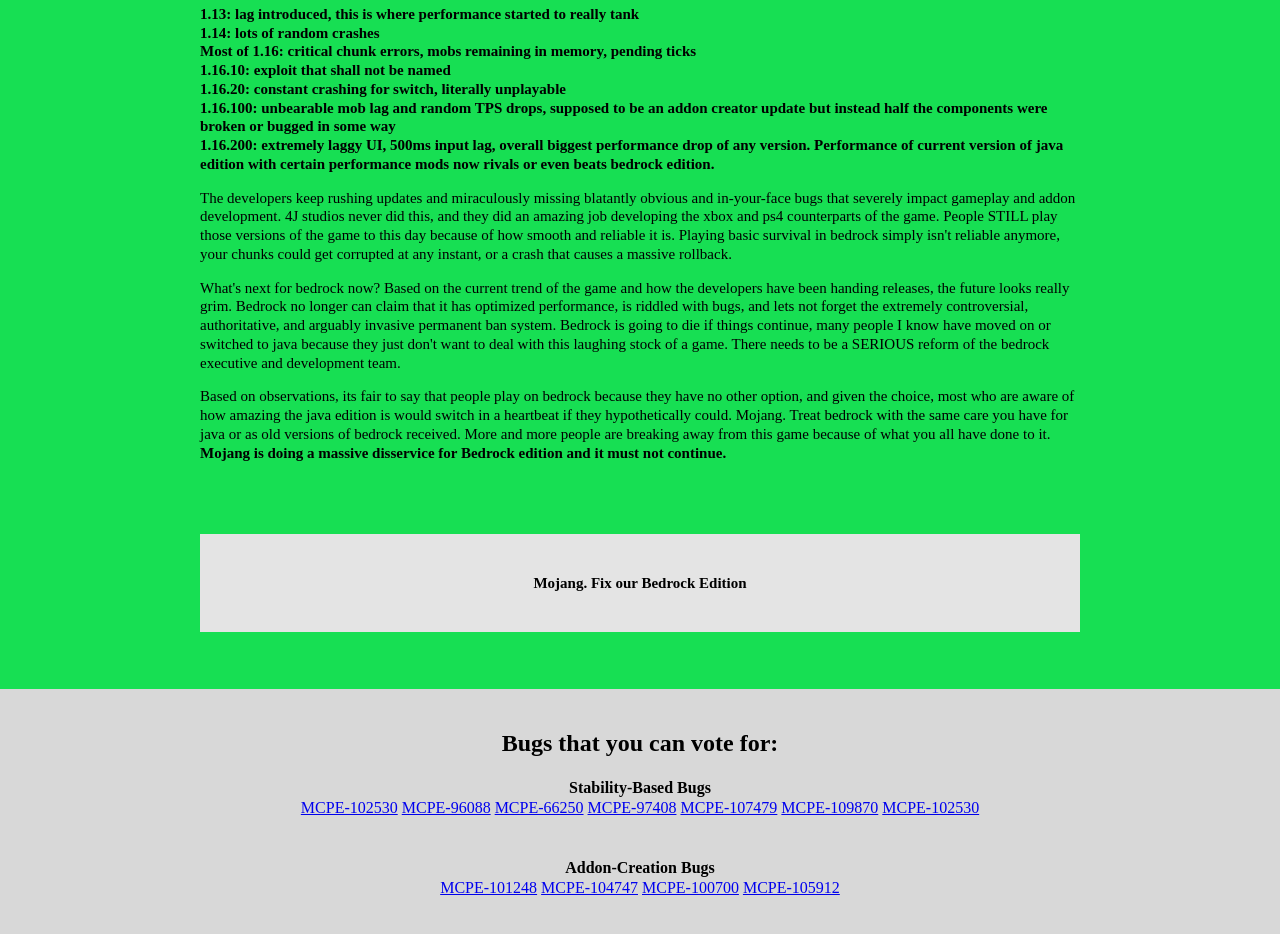
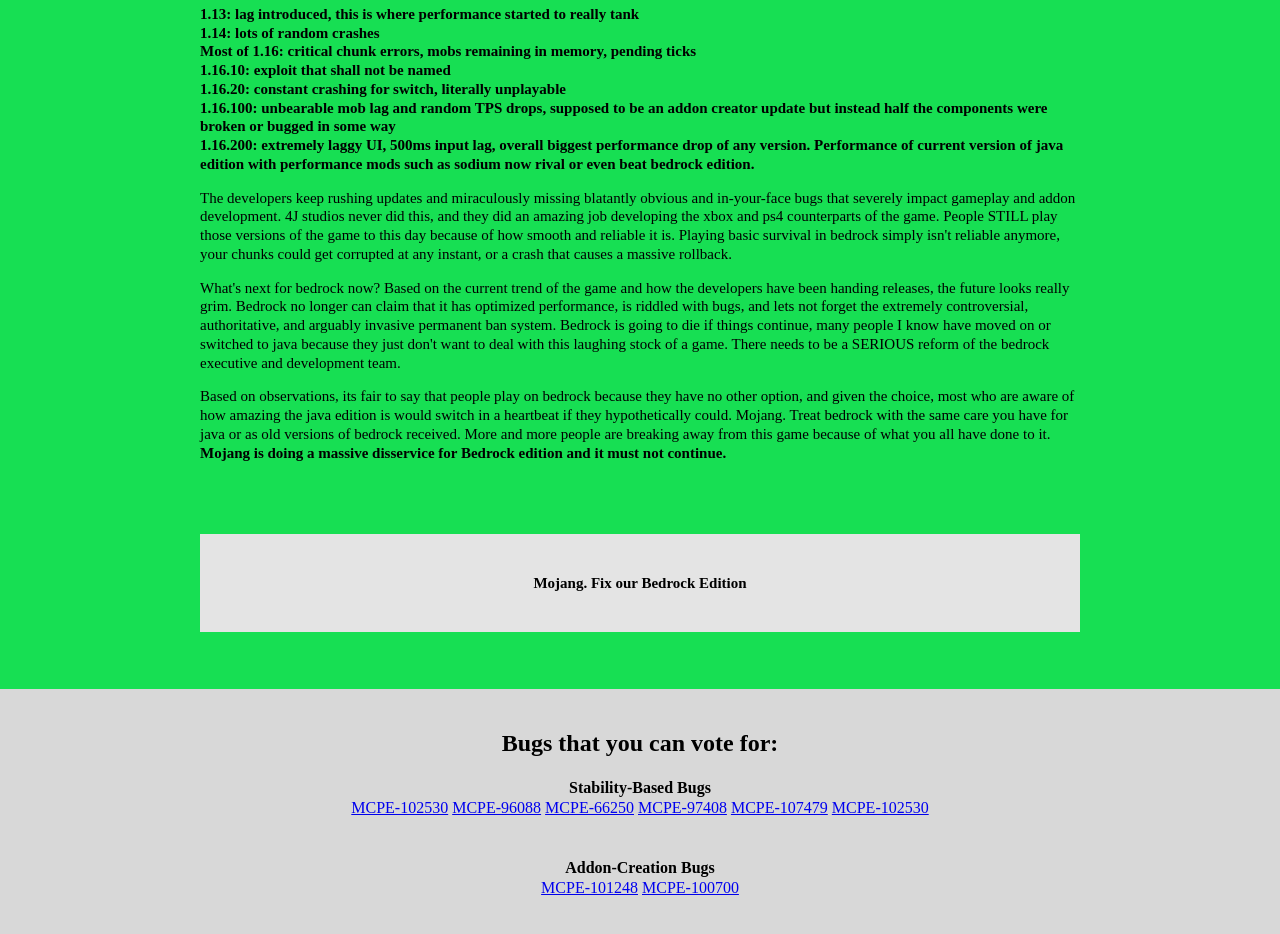
Before and after one commit to Hatchibombotar/bedrock-state, a plain HTML site: page index.html in a window 1280 px wide. Shown: the part 320-1254 px from the top of the page. Drawn offline with Linux system fonts and the light colour scheme; a web font is replaced by a local one.

Commit message:
Removed Bugs and changed wording of a section.

```diff
--- a/index.html
+++ b/index.html
@@ -114,7 +114,7 @@
       <br>
       <strong> 1.16.200: extremely laggy UI, 500ms input lag, overall biggest performance drop of any version.
         Performance of
-        current version of java edition with certain performance mods now rivals or even beats bedrock
+        current version of java edition with performance mods such as sodium now rival or even beat bedrock
         edition.</strong>
       <br>
       <p>
@@ -166,7 +166,6 @@
     <a href="https://bugs.mojang.com/browse/MCPE-66250">MCPE-66250</a>
     <a href="https://bugs.mojang.com/browse/MCPE-97408">MCPE-97408</a>
     <a href="https://bugs.mojang.com/browse/MCPE-107479">MCPE-107479</a>
-    <a href="https://bugs.mojang.com/browse/MCPE-109870">MCPE-109870</a>
     <a href="https://bugs.mojang.com/browse/MCPE-102530">MCPE-102530</a>
     <br>
     <br>
@@ -176,9 +175,7 @@
     </strong>
     <br>
     <a href="https://bugs.mojang.com/browse/MCPE-101248">MCPE-101248</a>
-    <a href="https://bugs.mojang.com/browse/MCPE-104747">MCPE-104747</a>
     <a href="https://bugs.mojang.com/browse/MCPE-100700">MCPE-100700</a>
-    <a href="https://bugs.mojang.com/browse/MCPE-105912">MCPE-105912</a>
     <br>
     <br>
     <br>
```
